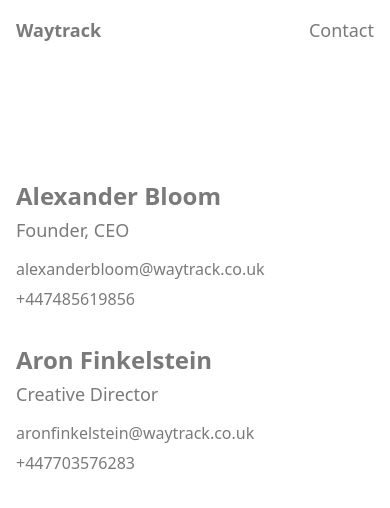
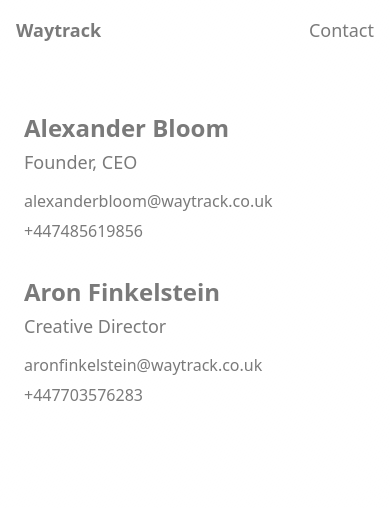
Before and after one commit to waytrack-uk/waytrack-site, an Astro site: page /contact in a window 390 px wide. Built offline with nearby package versions, Linux system fonts and the light colour scheme; Astro itself is replaced by a stand-in of ours.

Commit message:
update desktop and mobile styling

```diff
--- a/src/components/Hero.astro
+++ b/src/components/Hero.astro
@@ -2,9 +2,9 @@
 // src/components/Hero.astro
 ---
 
-<section class="min-h-screen w-full flex justify-center items-center -mt-[80px] px-4 sm:px-6">
+<section class="min-h-screen w-full flex justify-center items-center -mt-[100px] md:-mt-[80px] px-4 sm:px-6">
     <div class="flex flex-col items-center text-center">
-        <div class="text-7xl md:text-9xl font-semibold opacity-0 translate-y-[10px] animate-fadeIn">
+        <div class="text-6xl md:text-9xl font-semibold opacity-0 translate-y-[10px] animate-fadeIn">
             <span class="bg-gradient-to-br from-metallic-light via-metallic-base to-metallic-dark text-transparent bg-clip-text drop-shadow-[0_1px_1px_rgba(0,0,0,0.15)]">
                 Waytrack
             </span>
--- a/src/layouts/Layout.astro
+++ b/src/layouts/Layout.astro
@@ -16,14 +16,13 @@
         <meta charset="UTF-8" />
         <meta name="description" content="Astro description" />
         <meta name="viewport" content="width=device-width" />
-        <link rel="icon" type="image/svg+xml" href="/favicon.svg" />
         <meta name="generator" content={Astro.generator} />
         <title>{title}</title>
     </head>
     <body class="min-h-screen bg-page-bg-light">
         <div class="fixed inset-0 bg-gradient-to-br from-page-bg-light via-page-bg to-page-bg-dark opacity-95 -z-10"></div>
         <Nav />
-        <main class="mt-20 relative">
+        <main class="h-[calc(100vh-5rem)] flex items-center mt-20">
             <slot />
         </main>
     </body>
--- a/src/pages/contact.astro
+++ b/src/pages/contact.astro
@@ -4,39 +4,41 @@
 ---
 
 <Layout title="Contact">
-    <main class="min-h-screen w-full flex justify-start sm:justify-center items-start sm:items-center px-4 sm:px-8">
-        <div class="w-full flex justify-center items-start sm:items-center pt-[100px] sm:-mt-[50px]">
-            <div class="w-full max-w-[800px]">
-                <div class="mb-8 sm:mb-12">
-                    <h2 class="text-2xl sm:text-3xl md:text-4xl font-bold mb-1 sm:mb-2 text-text-primary">
+    <div class="min-h-[calc(100vh-5rem)] w-full flex items-start md:items-center">
+        <div class="w-full pr-6 md:px-0 pt-8 md:pt-0">
+            <div class="ml-auto md:mx-auto w-[400px] px-6 md:px-8">
+                {/* First contact block */}
+                <div class="mb-8 md:mb-12">
+                    <h2 class="text-2xl md:text-3xl md:text-4xl font-bold mb-1 md:mb-2 text-text-primary">
                         Alexander Bloom
                     </h2>
-                    <p class="text-lg sm:text-xl md:text-[1.4rem] mb-3 sm:mb-4 text-text-primary">
+                    <p class="text-lg md:text-xl md:text-[1.4rem] mb-3 md:mb-4 text-text-primary">
                         Founder, CEO
                     </p>
-                    <p class="text-base sm:text-lg md:text-xl leading-relaxed mb-1 text-text-primary break-words">
+                    <p class="text-base md:text-lg md:text-xl leading-relaxed mb-1 text-text-primary break-words">
                         alexanderbloom@waytrack.co.uk
                     </p>
-                    <p class="text-base sm:text-lg md:text-xl leading-relaxed mb-1 text-text-primary">
+                    <p class="text-base md:text-lg md:text-xl leading-relaxed mb-1 text-text-primary">
                         +447485619856
                     </p>
                 </div>
 
-                <div class="mb-8 sm:mb-12">
-                    <h2 class="text-2xl sm:text-3xl md:text-4xl font-bold mb-1 sm:mb-2 text-text-primary">
+                {/* Second contact block */}
+                <div class="mb-8 md:mb-12">
+                    <h2 class="text-2xl md:text-3xl md:text-4xl font-bold mb-1 md:mb-2 text-text-primary">
                         Aron Finkelstein
                     </h2>
-                    <p class="text-lg sm:text-xl md:text-[1.4rem] mb-3 sm:mb-4 text-text-primary">
+                    <p class="text-lg md:text-xl md:text-[1.4rem] mb-3 md:mb-4 text-text-primary">
                         Creative Director
                     </p>
-                    <p class="text-base sm:text-lg md:text-xl leading-relaxed mb-1 text-text-primary break-words">
+                    <p class="text-base md:text-lg md:text-xl leading-relaxed mb-1 text-text-primary break-words">
                         aronfinkelstein@waytrack.co.uk
                     </p>
-                    <p class="text-base sm:text-lg md:text-xl leading-relaxed mb-1 text-text-primary">
+                    <p class="text-base md:text-lg md:text-xl leading-relaxed mb-1 text-text-primary">
                         +447703576283
                     </p>
                 </div>
             </div>
         </div>
-    </main>
+    </div>
 </Layout>
```
